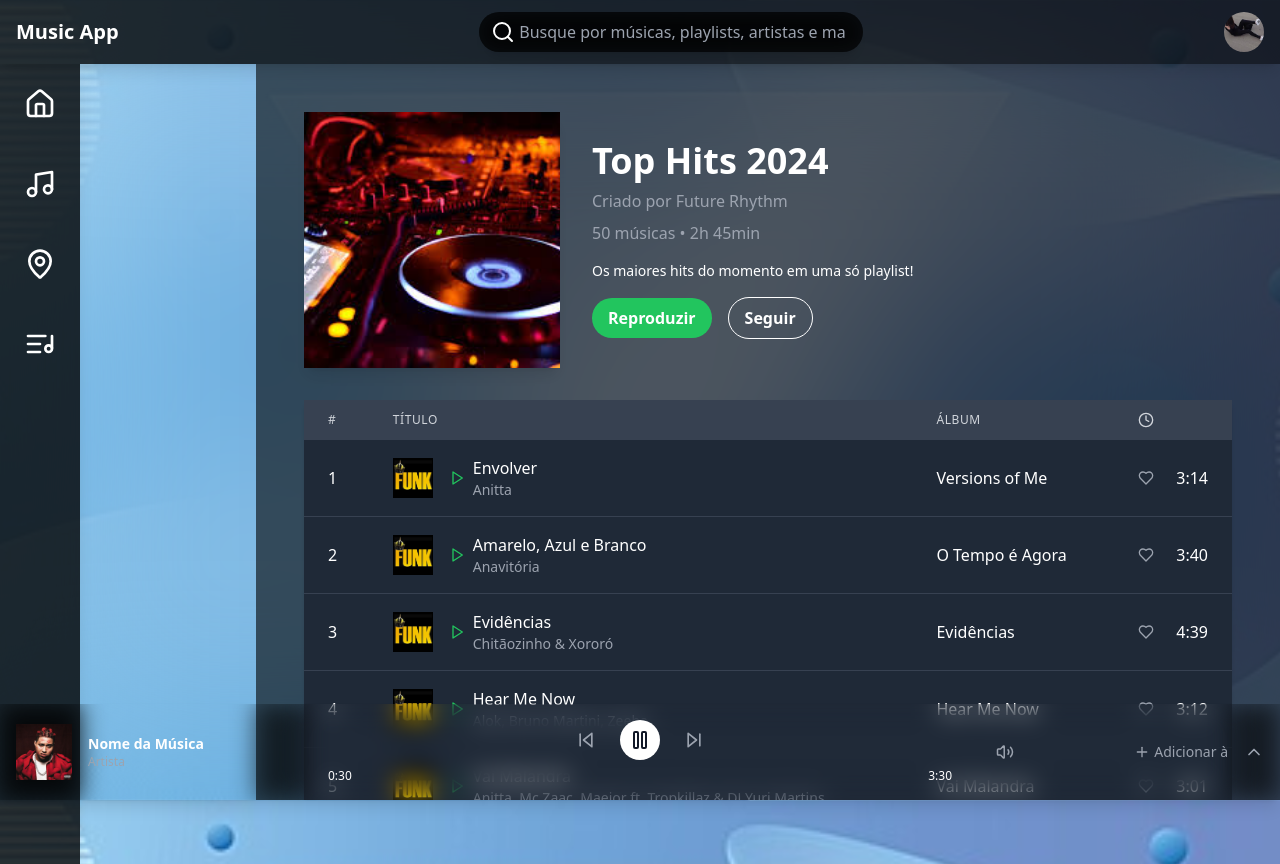
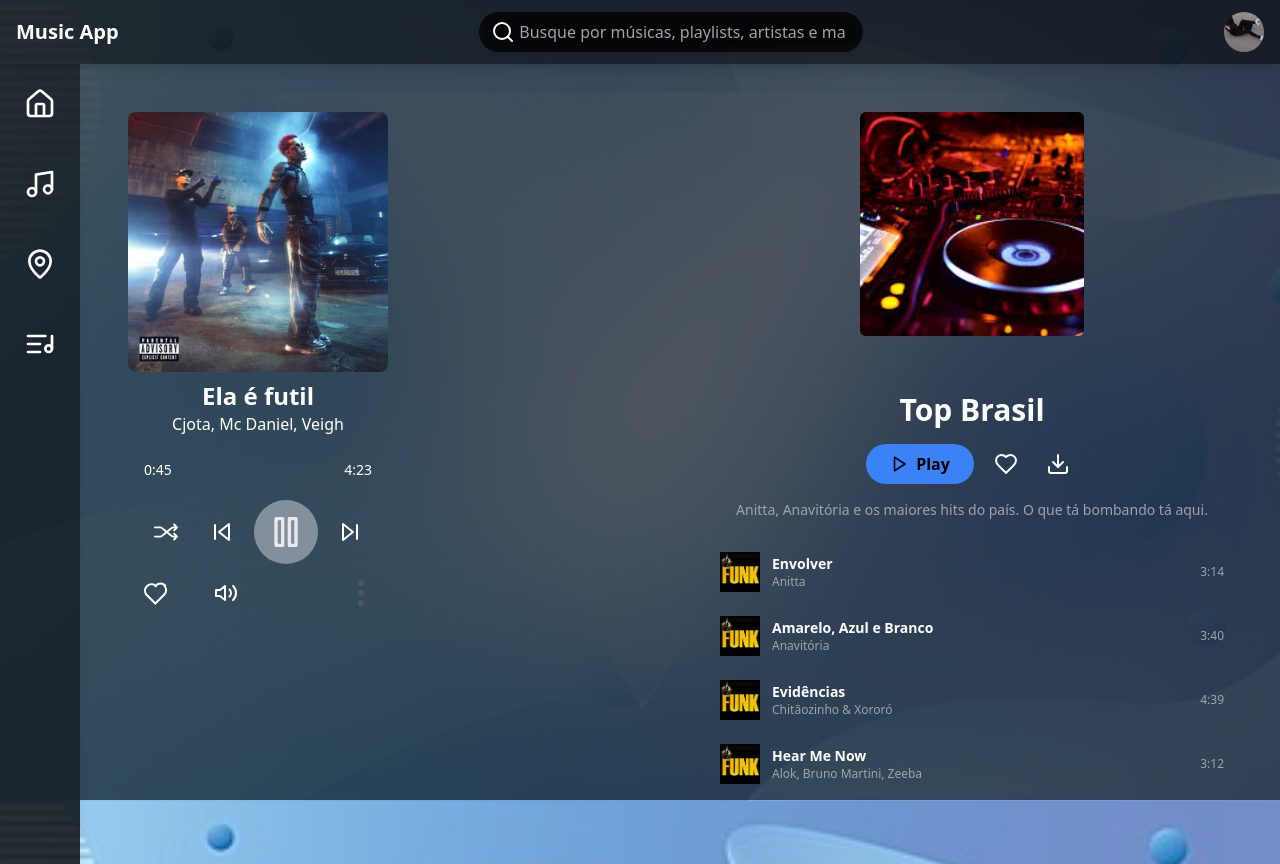
Before and after one commit to Faccin27/Music_App, a React (Vite) app: page /playlist in a window 1280 px wide. Built offline with nearby package versions, Linux system fonts and the light colour scheme.

Commit message:
Criado pagina de playlist, falta alguns detalhes e corrigir os tamanhos, mas esta boa.

```diff
--- a/src/Playlist.jsx
+++ b/src/Playlist.jsx
@@ -10,10 +10,9 @@ const App = () => {
       <Sidebar />
       <div className="flex flex-col flex-1">
         <Navbar />
-        <main className="flex-1 overflow-y-auto bg-black bg-opacity-60 p-4 ml-64 mt-16">
+        <main className="flex-1 overflow-y-auto bg-black bg-opacity-60 p-4 ml-20 mt-16">
           <PlaylistPage />
         </main>
-        <Playbar />
       </div>
     </div>
   );
--- a/src/components/PlaylistPage.jsx
+++ b/src/components/PlaylistPage.jsx
@@ -1,17 +1,8 @@
 import React from 'react';
-import { Play, Clock, Heart } from 'lucide-react';
-import playlistImage from '../assets/images/eletronica.png';
+import { Play, Heart, Download } from 'lucide-react';
+import NowPlaying from './NowPlaying';
+import wiu from '../assets/images/eletronica.png';
 import SongImage from '../assets/images/funk.jpg'
-// Dummy data for the playlist
-const playlist = {
-  id: 1,
-  name: 'Top Hits 2024',
-  image: playlistImage,
-  creator: 'Future Rhythm',
-  totalSongs: 50,
-  totalDuration: '2h 45min',
-  description: 'Os maiores hits do momento em uma só playlist!',
-};
 
 const songs = [
   { id: 1, name: 'Envolver', artist: 'Anitta', album: 'Versions of Me', duration: '3:14', image: SongImage },
@@ -22,69 +13,82 @@ const songs = [
   { id: 6, name: 'Batom de Cereja', artist: 'Israel & Rodolffo', album: 'Batom de Cereja', duration: '2:47', image: SongImage },
   { id: 7, name: 'Girl From Rio', artist: 'Anitta', album: 'Girl From Rio', duration: '3:26', image: SongImage },
   { id: 8, name: 'Amor de Que', artist: 'Pabllo Vittar', album: '111', duration: '2:52', image: SongImage },
+  { id: 9, name: 'Todo Dia', artist: 'MC Livinho', album: 'Dance', duration: '3:25', image: SongImage },
+  { id: 10, name: 'Te Pego de Jeito', artist: 'Sorriso Maroto', album: 'Sorriso 20 Anos', duration: '3:50', image: SongImage },
+  { id: 11, name: 'Coração de Aço', artist: 'Thiaguinho', album: 'Desenho de Deus', duration: '4:05', image: SongImage },
+  { id: 12, name: 'Despacito', artist: 'Luis Fonsi ft. Daddy Yankee', album: 'Vida', duration: '3:48', image: SongImage },
+  { id: 13, name: 'Apenas Mais Uma de Amor', artist: 'Luan Santana', album: 'Luan Santana – Ao Vivo', duration: '3:34', image: SongImage },
+  { id: 14, name: 'Não Perco Meu Tempo', artist: 'Giulia Be', album: 'Ai, Ai, Ai', duration: '3:09', image: SongImage },
+  { id: 15, name: 'Se Agora É Pra Morrer', artist: 'Jorge & Mateus', album: 'Terra Sem CEP', duration: '3:22', image: SongImage },
+  { id: 16, name: 'Medo Bobo', artist: 'Maiara & Maraísa', album: 'Maiara & Maraísa', duration: '3:18', image: SongImage },
 ];
 
-const PlaylistPage = () => {
+const scrollbarHiddenStyle = {
+  scrollbarWidth: 'none',
+  msOverflowStyle: 'none',
+  '&::-webkit-scrollbar': {
+    display: 'none'
+  }
+};
+
+export default function Component() {
   return (
-    <div className="p-8 text-white min-h-screen">
-      <div className="flex items-center mb-8">
-        <img src={playlist.image} alt={playlist.name} className="w-64 h-64 object-cover rounded-lg shadow-lg mr-8" />
-        <div>
-          <h1 className="text-4xl font-bold mb-2">{playlist.name}</h1>
-          <p className="text-gray-400 mb-2">Criado por {playlist.creator}</p>
-          <p className="text-gray-400 mb-4">{playlist.totalSongs} músicas • {playlist.totalDuration}</p>
-          <p className="text-sm mb-4">{playlist.description}</p>
-          <button className="bg-green-500 hover:bg-green-600 text-white font-bold py-2 px-4 rounded-full mr-4">
-            Reproduzir
-          </button>
-          <button className="border border-white hover:bg-gray-800 text-white font-bold py-2 px-4 rounded-full">
-            Seguir
-          </button>
+    <div className="text-white min-h-screen p-8 flex justify-center items-start">
+      {/* LEFT SIDE TOCANDO AGORA*/}
+      <div className="w-1/2 max-w-xl pr-8">
+        <NowPlaying />
+      </div>
+
+      {/* Right side - Playlist */}
+      <div className="w-1/2 max-w-xl pl-8">
+        <div className="mx-auto">
+          <img
+            src={wiu}
+            alt="Top Brasil Playlist"
+            className="w-56 h-56 object-cover mx-auto mb-4"
+            style={{
+              borderRadius: '0.375rem',
+              marginBottom: '7dvh'
+            }}
+          />
+          <h1 className="text-3xl font-bold text-center mb-4">Top Brasil</h1>
+
+          <div className="flex justify-center space-x-3 mb-4">
+            <button className="bg-blue-500 text-black font-semibold py-2 px-6 rounded-full flex items-center">
+              <Play className="mr-2" size={18} />
+              Play
+            </button>
+            <button className="text-white p-2" style={{ fontWeight: 'bold' }}>
+              <Heart size={24} />
+            </button>
+
+            <button className="text-white p-2" style={{ fontWeight: 'bold' }} >
+              <Download size={24} />
+            </button>
+          </div>
+
+          <p className="text-zinc-400 text-center mb-6 text-sm">
+            Anitta, Anavitória e os maiores hits do país. O que tá bombando tá aqui.
+          </p>
+
+          <div className="space-y-2 overflow-y-auto max-h-[calc(100vh-400px)]" style={scrollbarHiddenStyle}>
+            {songs.map((song) => (
+              <div key={song.id} className="flex items-center space-x-3 hover:bg-zinc-800 p-2 rounded-md">
+                <img
+                  src={song.image}
+                  alt={`${song.name} cover`}
+                  className="w-10 h-10 object-cover"
+                />
+                <div className="flex-grow">
+                  <p className="font-semibold text-sm">{song.name}</p>
+                  <p className="text-zinc-400 text-xs">{song.artist}</p>
+                </div>
+                <span className="text-zinc-400 text-xs">{song.duration}</span>
+              </div>
+            ))}
+          </div>
         </div>
       </div>
-
-      <section>
-        <div className="bg-gray-800 rounded-lg shadow-md overflow-hidden">
-          <table className="w-full">
-            <thead className="bg-gray-700">
-              <tr>
-                <th className="px-6 py-3 text-left text-xs font-medium text-gray-300 uppercase tracking-wider">#</th>
-                <th className="px-6 py-3 text-left text-xs font-medium text-gray-300 uppercase tracking-wider">Título</th>
-                <th className="px-6 py-3 text-left text-xs font-medium text-gray-300 uppercase tracking-wider">Álbum</th>
-                <th className="px-6 py-3 text-left text-xs font-medium text-gray-300 uppercase tracking-wider">
-                  <Clock className="w-4 h-4" />
-                </th>
-              </tr>
-            </thead>
-            <tbody className="divide-y divide-gray-700">
-              {songs.map((song, index) => (
-                <tr key={song.id} className="hover:bg-gray-700">
-                  <td className="px-6 py-4 whitespace-nowrap">{index + 1}</td>
-                  <td className="px-6 py-4 whitespace-nowrap">
-                    <div className="flex items-center">
-                      <img src={song.image} alt={song.name} className="w-10 h-10 object-cover rounded-sm mr-4" />
-                      <Play className="w-4 h-4 mr-2 cursor-pointer text-green-500" />
-                      <div>
-                        <div className="font-medium">{song.name}</div>
-                        <div className="text-sm text-gray-400">{song.artist}</div>
-                      </div>
-                    </div>
-                  </td>
-                  <td className="px-6 py-4 whitespace-nowrap">{song.album}</td>
-                  <td className="px-6 py-4 whitespace-nowrap">
-                    <div className="flex items-center justify-between">
-                      <Heart className="w-4 h-4 mr-2 cursor-pointer text-gray-400 hover:text-red-500" />
-                      <span>{song.duration}</span>
-                    </div>
-                  </td>
-                </tr>
-              ))}
-            </tbody>
-          </table>
-        </div>
-      </section>
     </div>
-  );
-};
-
-export default PlaylistPage;
+  )
+}
```
